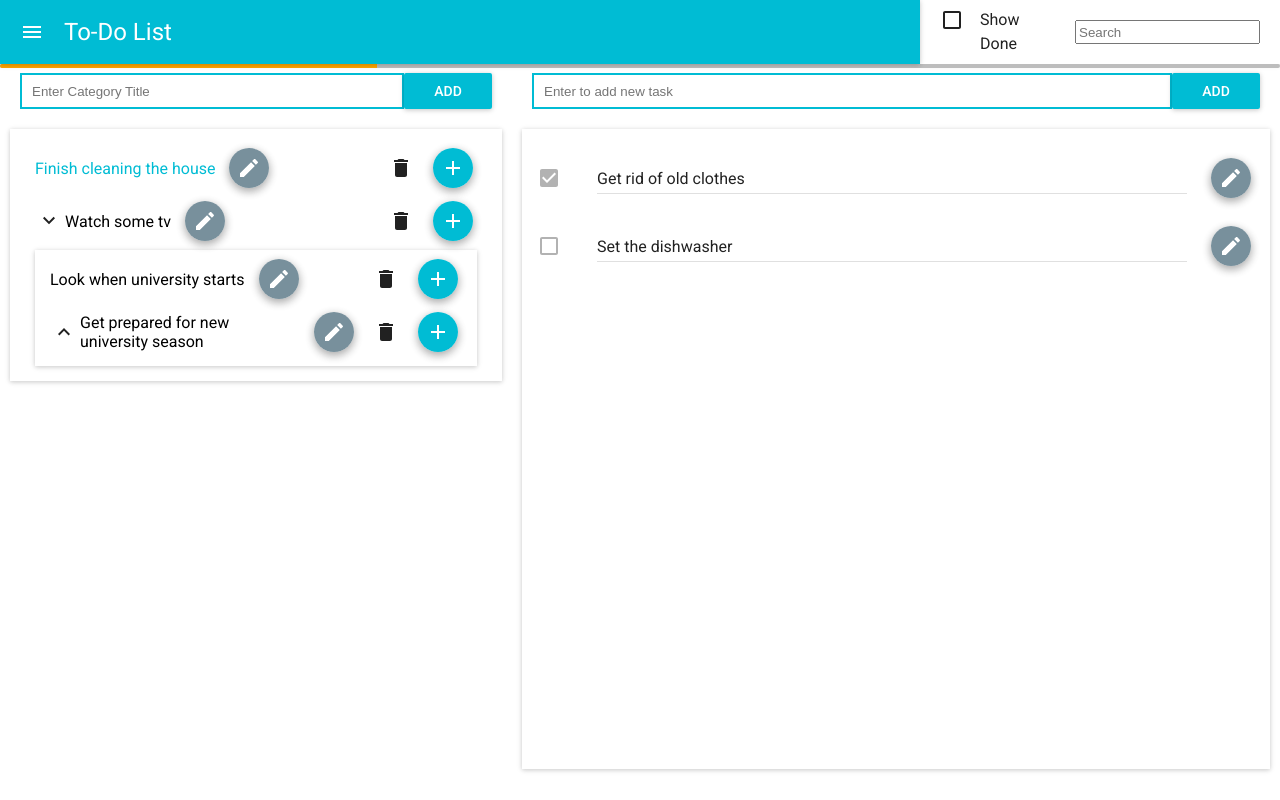
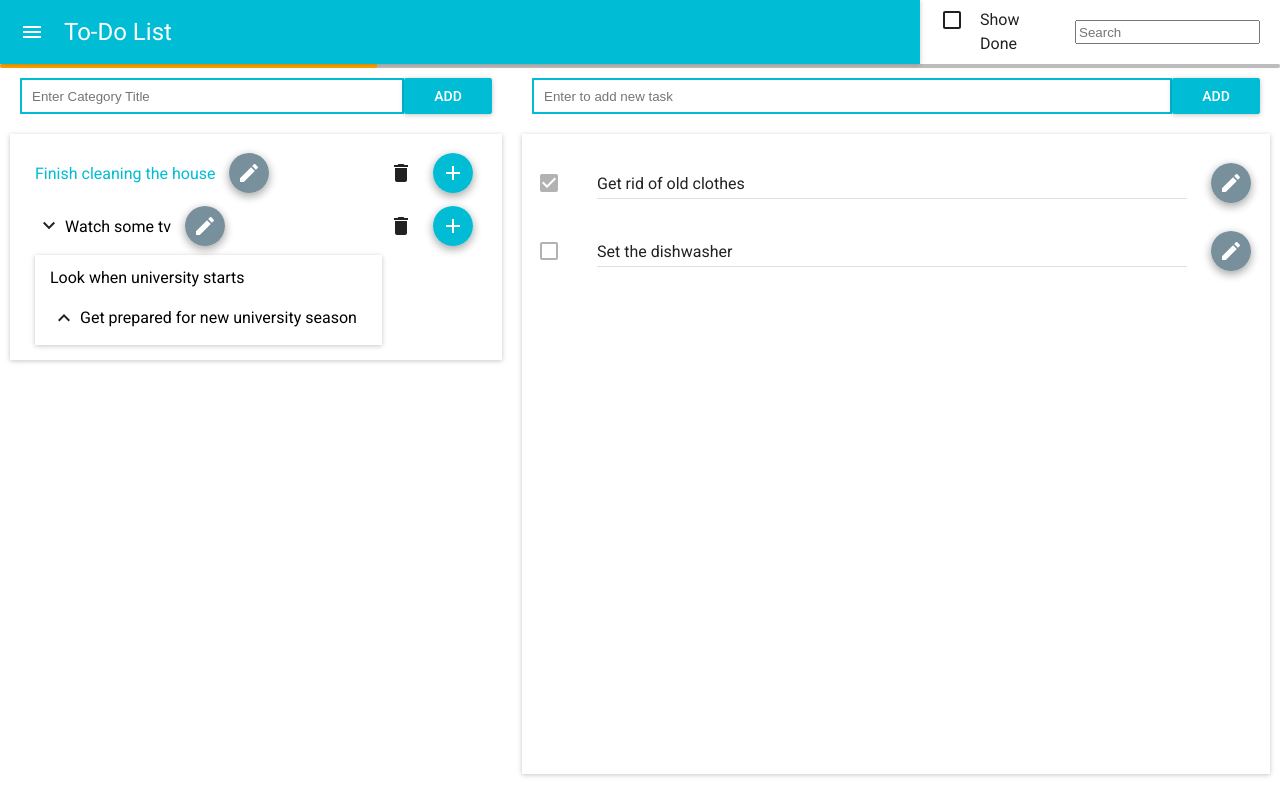
Before and after one commit to Tasarinan/react_todo, a React app: page /1 in a window 1280 px wide. Both pictures are taken after a click on the button 49 px from the left and 221 px from the top of the page. Built offline with nearby package versions, Linux system fonts and the light colour scheme; what react-tap-event-plugin would draw is missing.

Commit message:
made category list render without crud functionality on todoedit page

```diff
--- a/src/components/Category/index.js
+++ b/src/components/Category/index.js
@@ -16,7 +16,7 @@ const Category = ({categoryList, addNewTask, editTask, ...restProps}) => (
         <MainHeader categoryList={categoryList}/>
         <ProgressBar categoryList={categoryList}/>
         <div className="Category">
-            <CategoryTile categoryList={categoryList} {...restProps} />
+            <CategoryTile categoryList={categoryList} shouldRenderCRUD {...restProps} />
             <Switch>
                 <Route path="/:categoryId"
                        render={routeProps => <TodoTile categoryList={categoryList} addNewTask={addNewTask} editTask={editTask} {...routeProps} />}
--- a/src/components/CategoryItem/CategoryItem.css
+++ b/src/components/CategoryItem/CategoryItem.css
@@ -1,6 +1,7 @@
 .CategoryItem {
     display: flex;
     flex-wrap: wrap;
+    min-height: 40px;
 }
 .CategoryItemLine {
     width: 100%;
--- a/src/components/CategoryItem/index.js
+++ b/src/components/CategoryItem/index.js
@@ -12,7 +12,7 @@ import CategoryEdit from '../CategoryEdit';
 import AddSubCategory from '../AddSubCategory';
 
 const  CategoryItem  = ({id, title, editCategory, deleteCategory, addNewSubcategory, categoryList, subcategories,
-	expanded, handleExpander, modalConfig, getModalConfig, handleModalOpen}) => {
+	expanded, handleExpander, modalConfig, getModalConfig, handleModalOpen, shouldRenderCRUD}) => {
 
 	const hasSubcategory = subcategories.length !== 0;
 
@@ -42,27 +42,31 @@ const  CategoryItem  = ({id, title, editCategory, deleteCategory, addNewSubcateg
 				<div className="CategoryItemPanel">
 					{ expanderRender }
 					<div className={"CategoryItemTitle" + (hasSubcategory ? " CategoryItemTitle--hasSub" : "")}>
-						<NavLink to={`/${id}`} activeClassName="selected">{title}</NavLink>
+						{shouldRenderCRUD
+							? <NavLink to={`/${id}`} activeClassName="selected">{title}</NavLink>
+							: <span>{title}</span>
+						}
+
 					</div>
-					<CategoryEdit
+                    {shouldRenderCRUD && <CategoryEdit
 						itemTitle={title}
 						id={id}
 						getModalConfig={getModalConfig}
 						handleModalOpen={handleModalOpen}
-					/>
+					/>}
 				</div>
-				<div className="CategoryItemPanel">
+                {shouldRenderCRUD && <div className="CategoryItemPanel">
 					<CategoryDelete
-                        id={id}
+						id={id}
 						getModalConfig={getModalConfig}
 						handleModalOpen={handleModalOpen}
 					/>
 					<AddSubCategory
-                        id={id}
+						id={id}
 						getModalConfig={getModalConfig}
 						handleModalOpen={handleModalOpen}
 					/>
-				</div>
+				</div>}
 			</div>
 			{ subcategoriesListRender }
 		</li>
--- a/src/components/CategoryTile/CategoryTile.css
+++ b/src/components/CategoryTile/CategoryTile.css
@@ -1,3 +1,4 @@
 .CategoryTile {
+    margin-top: 10px;
     width: 40vw;
 }
--- a/src/components/CategoryTile/index.js
+++ b/src/components/CategoryTile/index.js
@@ -6,14 +6,14 @@ import CategoryList from '../CategoryList';
 import ModalDialogContainer from '../../containers/ModalDialogContainer';
 
 const CategoryTile = ({categoryList, itemsToRender, addNewCategory, editCategory, deleteCategory, addNewSubcategory,
-     modalConfig, getModalConfig, isModalOpen, handleModalOpen}) => {
+     modalConfig, getModalConfig, isModalOpen, handleModalOpen, shouldRenderCRUD}) => {
 
     return (
 		<div className="CategoryTile">
-			<ItemAdderContainer
+			{shouldRenderCRUD && <ItemAdderContainer
 				addNewItem={addNewCategory}
 				placeholder={"Enter Category Title"}
-			/>
+			/>}
 			<CategoryList
 				categoryList={categoryList}
 				itemsToRender={itemsToRender}
@@ -22,15 +22,16 @@ const CategoryTile = ({categoryList, itemsToRender, addNewCategory, editCategory
 				addNewSubcategory={addNewSubcategory}
 				getModalConfig={getModalConfig}
 				handleModalOpen={handleModalOpen}
+				shouldRenderCRUD={shouldRenderCRUD}
 			/>
-			<ModalDialogContainer
+            {shouldRenderCRUD && <ModalDialogContainer
 				deleteCategory={deleteCategory}
 				editCategory={editCategory}
 				addNewSubcategory={addNewSubcategory}
 				modalConfig={modalConfig}
 				isModalOpen={isModalOpen}
 				handleModalOpen={handleModalOpen}
-			/>
+			/>}
 		</div>
     );
 };
--- a/src/components/ItemAdder/ItemAdder.css
+++ b/src/components/ItemAdder/ItemAdder.css
@@ -1,6 +1,7 @@
 .ItemAdder{
     display: flex;
-    margin: 5px 20px 20px 20px;
+    height: 36px;
+    margin: 0 20px 20px 20px;
 }
 #categoryAdder{
     flex-grow: 1;
--- a/src/components/Todo/index.js
+++ b/src/components/Todo/index.js
@@ -1,20 +1,21 @@
 import React from 'react';
 import AppBar from 'material-ui/AppBar';
+import CategoryTile from '../CategoryTile';
 
-const Todo = ({match, categoryList}) => {
+const Todo = ({match, categoryList, ...restProps}) => {
     const categoryId = Number(match.params.categoryId),
           todoId = Number(match.params.todoId);
 
     const todoItem = categoryList
         .filter(cat => cat.id === categoryId)
         .reduce((currentCategory) => currentCategory)
-        .todos
-        .filter(todo => todo.id === todoId)
-        .reduce((currentTodo) => currentTodo);
+        .todos.filter(todo => todo.id === todoId)
+              .reduce((currentTodo) => currentTodo);
 
     return (
         <div>
-            <AppBar title={todoItem.title} />
+            <AppBar title={`Task: ${todoItem.title}`} />
+            <CategoryTile categoryList={categoryList} shouldRenderCRUD={false} {...restProps} />
         </div>
     );
 };
--- a/src/components/TodoTile/TodoTile.css
+++ b/src/components/TodoTile/TodoTile.css
@@ -1,3 +1,4 @@
 .TodoTile{
     flex-grow: 1;
+    margin-top: 10px;
 }
```
